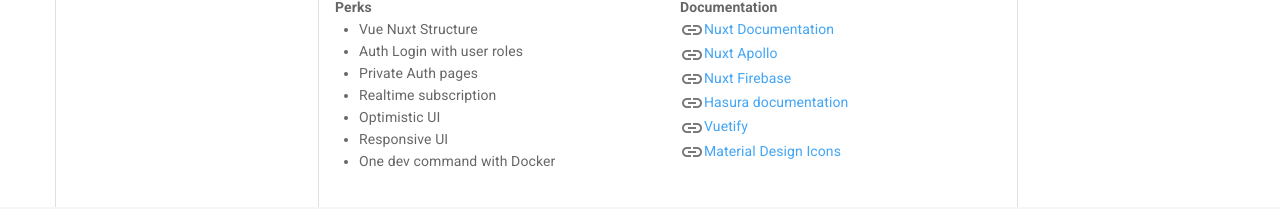
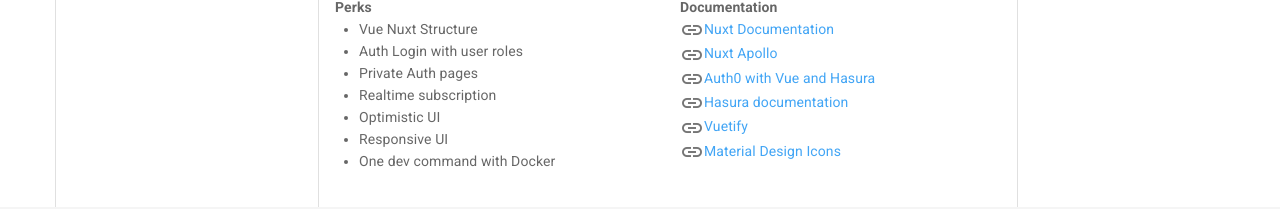
Before and after one commit to NLeSC/nuxt-apollo-hasura, a Nuxt app: page / in a window 1280 px wide. Shown: the part 562-771 px from the top of the page. Built offline with nearby package versions, Linux system fonts and the light colour scheme.

Commit message:
Deploy to github pages

```diff
--- a/nuxt.config.js
+++ b/nuxt.config.js
@@ -1,7 +1,19 @@
 import colors from 'vuetify/es5/util/colors'
 require('dotenv').config()
 
+/* nuxt.config.js */
+// only add `router.base = '/<repository-name>/'` if `DEPLOY_ENV` is `GH_PAGES`
+const routerBase =
+  process.env.DEPLOY_ENV === 'GH_PAGES'
+    ? {
+        router: {
+          base: '/<repository-name>/',
+        },
+      }
+    : {}
+
 export default {
+  ...routerBase,
   mode: 'spa', // "spa" | "universal"
   /*
    ** Headers of the page
--- a/pages/index.vue
+++ b/pages/index.vue
@@ -67,8 +67,9 @@
           link: 'https://auth.nuxtjs.org/',
         },
         {
-          name: 'Nuxt Firebase',
-          link: '',
+          name: 'Auth0 with Vue and Hasura',
+          link:
+            'https://hasura.io/blog/add-authentication-and-authorization-to-vue-js-apps-with-auth0-graphql/',
         },
         {
           name: 'Hasura documentation',
```
Also changed, not shown: 1 other file (tests, documents, lock files or other folders).
